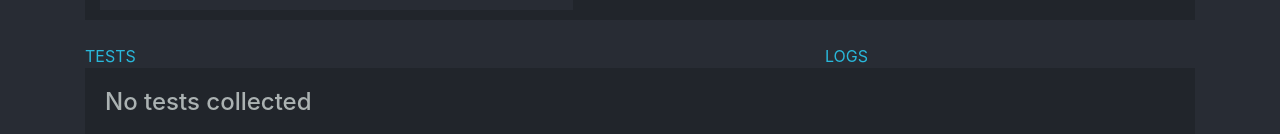
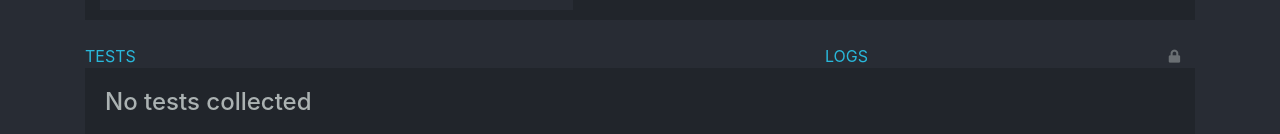
Before and after one commit to nadavmisgav/pytest-gui, a React (Create React App) app in the folder frontend/: page / in a window 1280 px wide. Shown: the part 270-404 px from the top of the page. Built offline with nearby package versions, Linux system fonts and the light colour scheme.

Commit message:
add lock

```diff
--- a/frontend/src/Actions.js
+++ b/frontend/src/Actions.js
@@ -212,9 +212,6 @@ function Actions({ tests, setTests, logs, setLogs }) {
                     className={`fas fa-trash ${hidden}`}
                     onClick={() => setFilter("")}
                   ></i>
-                  {/* <Form.Text className="text-muted">
-                  Example
-                </Form.Text> */}
                 </Form.Group>
               </Form>
             </Col>
--- a/frontend/src/Tests.css
+++ b/frontend/src/Tests.css
@@ -138,3 +138,21 @@
   cursor: pointer;
   text-decoration: underline;
 }
+
+.title-row > .col {
+  display: flex;
+  align-items: center;
+}
+
+.title-row > .col > i {
+  position: absolute;
+  color: rgb(171, 178, 178);
+  opacity: 50%;
+  font-size: small;
+  right: 15px;
+  cursor: pointer;
+}
+
+.title-row > .col > i:hover {
+  transform: scale(1.1);
+}
--- a/frontend/src/Tests.js
+++ b/frontend/src/Tests.js
@@ -1,4 +1,4 @@
-import React from "react";
+import React, { useState } from "react";
 import Collapsible from "react-collapsible";
 
 import "bootstrap/dist/css/bootstrap.min.css";
@@ -165,7 +165,14 @@ function TestArea({ tests, setTests }) {
   );
 }
 
+function handleLock(e, lock, setLock) {
+  e.preventDefault();
+  setLock(!lock);
+}
+
 function Tests({ tests, setTests, logs, setLogs }) {
+  let [lock, setLock] = useState(true);
+  let mode = lock ? "lock" : "unlock";
   let logsItems = logs.map((log) => {
     return <span>{log}</span>;
   });
@@ -177,6 +184,10 @@ function Tests({ tests, setTests, logs, setLogs }) {
         </Col>
         <Col className="col-4">
           <span>Logs</span>
+          <i
+            className={`fas fa-${mode}`}
+            onClick={(e) => handleLock(e, lock, setLock)}
+          ></i>
         </Col>
       </Row>
       <Row className="Tests mb-4">
```
